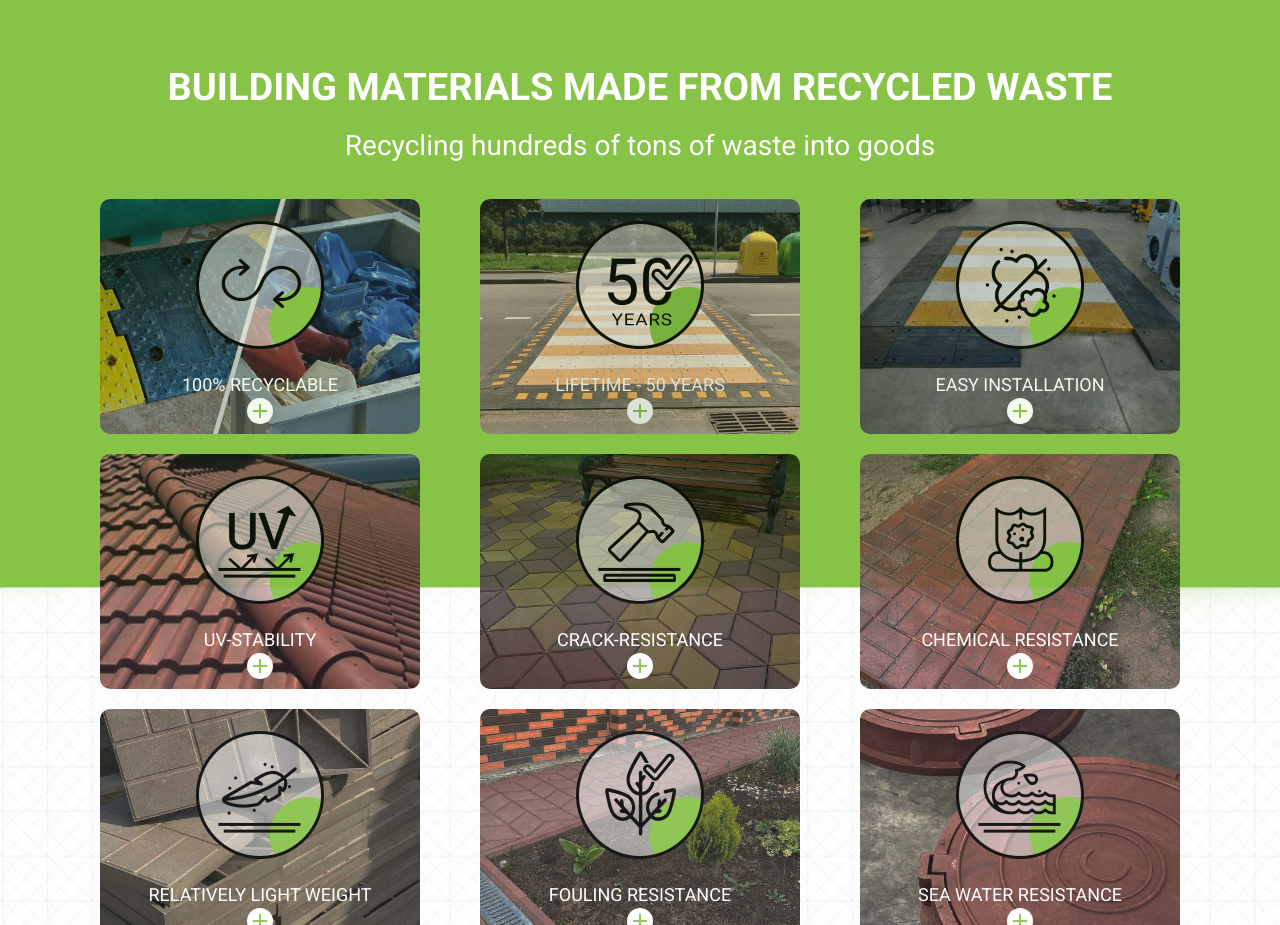
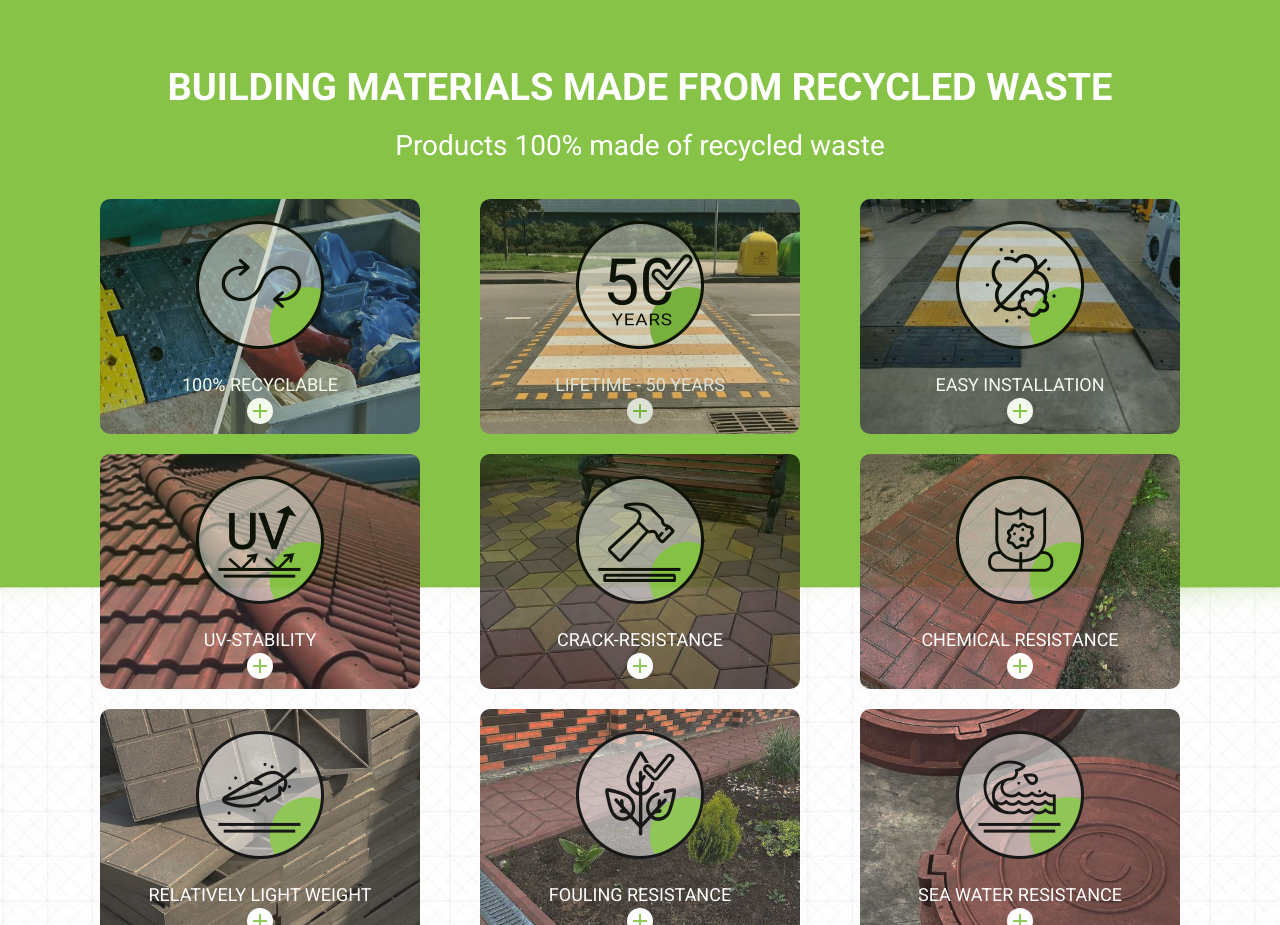
Before and after one commit to IvanMetlitski/Recycled-Waste, a website: page src/js/index.html in a window 1280 px wide. Shown: the part 1480-2405 px from the top of the page. Drawn offline with nearby package versions, Linux system fonts and the light colour scheme; files whose address does not match are found by name.

Commit message:
subtitle changed

```diff
--- a/src/js/index.html
+++ b/src/js/index.html
@@ -98,7 +98,7 @@
     <div class="container">
 <!--        <div class="label" id="black">advantages</div>-->
         <h2 class="title">building materials made from recycled waste</h2>
-        <div class="subtitle" id="advantages">Recycling hundreds of tons of waste into goods</div>
+        <div class="subtitle" id="advantages">Products 100% made of recycled waste</div>
 
         <div class="row" >
             <div class="col-md-6 col-lg-4">
```
